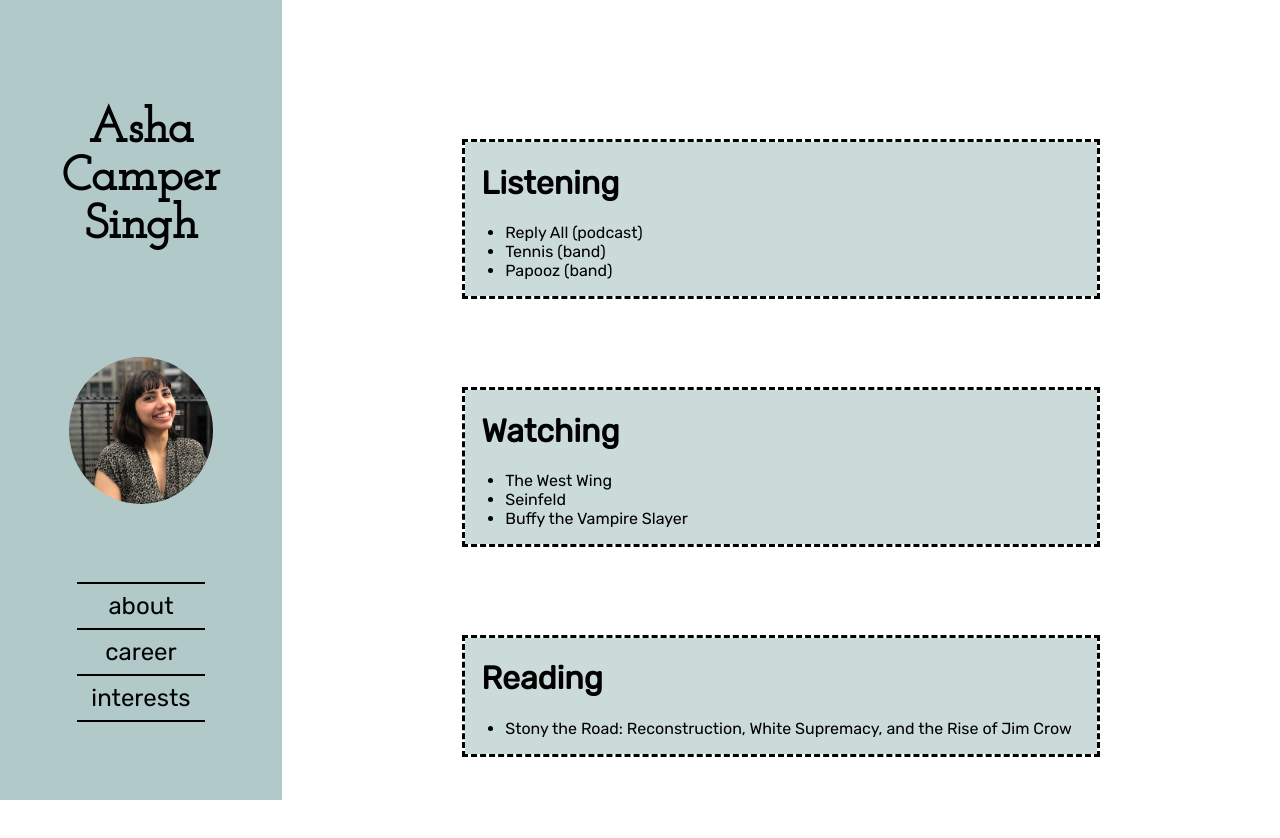
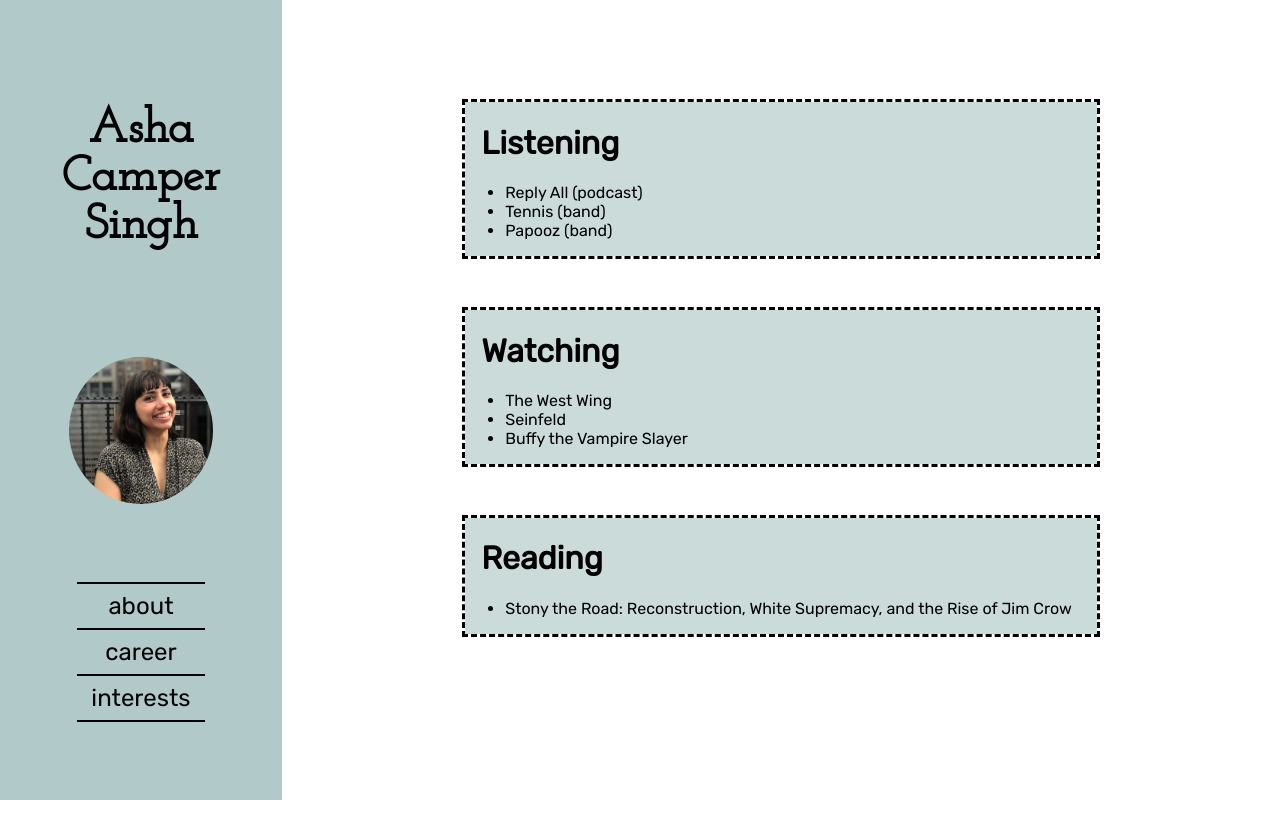
Before and after one commit to ashacs/ashacs.github.io, a React (Create React App) app: page /interests in a window 1280 px wide. Shown: the top 838 px of the page. After the commit the page ends 800 px from the top, so only its background shows below. Built offline with nearby package versions, Linux system fonts and the light colour scheme; a web font is replaced by a local one.

Commit message:
Restrict interests page content to 80% of the page

```diff
--- a/src/Components/Interests/index.scss
+++ b/src/Components/Interests/index.scss
@@ -5,4 +5,5 @@
   flex-direction: column;
   justify-content: space-evenly;
   align-items: center;
+  height: 80%;
 }
```
